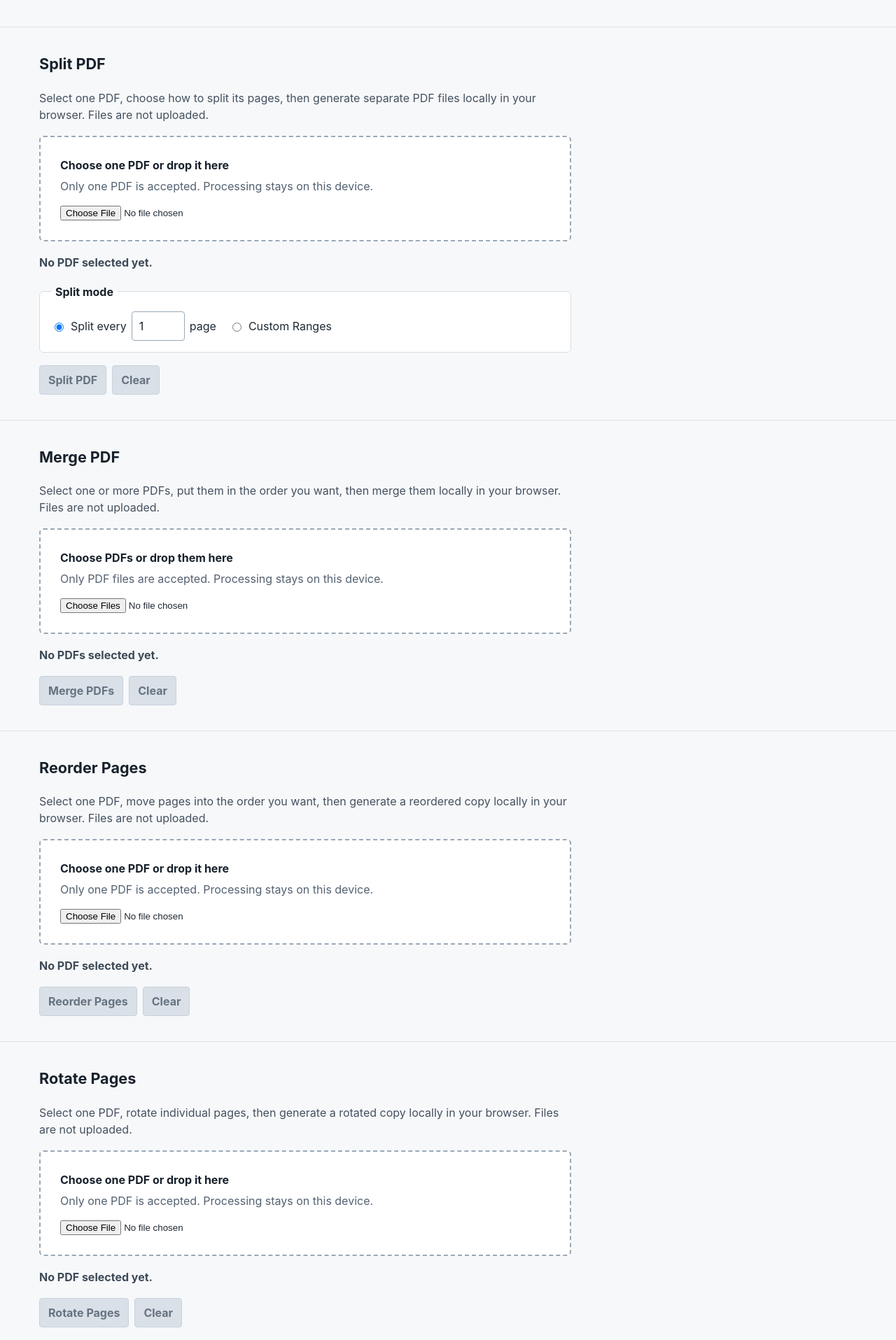
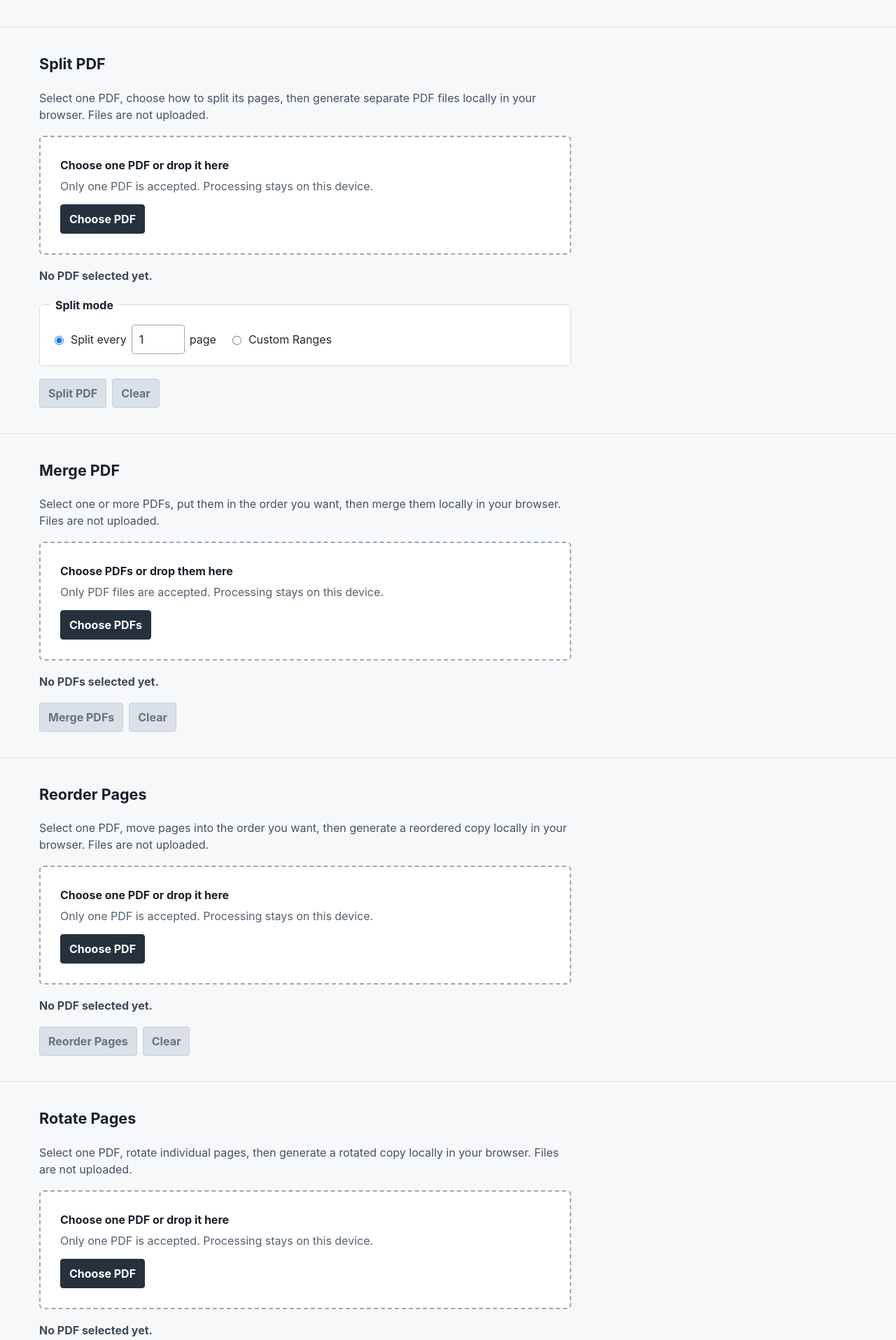
Before and after one commit to cfarmlett/LocalFiles, a React (Vite) app in the folder apps/web/: page / in a window 1280 px wide. Shown: the part 385-2300 px from the top of the page at 70% size. Built offline with nearby package versions, Linux system fonts and the light colour scheme.

Commit message:
feat(ux-007a): shared professional PDF file picker

```diff
--- a/apps/web/src/MergePdfPage.tsx
+++ b/apps/web/src/MergePdfPage.tsx
@@ -17,6 +17,7 @@ import {
 } from "./mergeWorkflow";
 import { ExportResultPanel } from "./ExportResultPanel";
 import { useExportResultUrls, type ExportResult } from "./exportResults";
+import { PdfFilePicker } from "./PdfFilePicker";
 
 export type MergePdfPageProps = Readonly<{
   adapter?: PdfAdapter;
@@ -61,6 +62,12 @@ export function MergePdfPage({ adapter = defaultAdapter }: MergePdfPageProps) {
     () => files.reduce((sum, file) => sum + (file.metadata?.pageCount ?? 0), 0),
     [files],
   );
+  const selectionSummary =
+    files.length === 0
+      ? "No PDFs selected yet."
+      : `${files.length} PDF${files.length === 1 ? "" : "s"} selected${
+          totalPages > 0 ? `, ${totalPages} total pages` : ""
+        }.`;
 
   async function addFiles(selectedFiles: FileList | readonly File[]) {
     const operationToken = asyncOperations.current.begin();
@@ -172,50 +179,16 @@ export function MergePdfPage({ adapter = defaultAdapter }: MergePdfPageProps) {
         </p>
       </div>
 
-      <label
-        className="drop-zone"
-        htmlFor="merge-file-input"
-        onDragOver={(event) => {
-          event.preventDefault();
+      <PdfFilePicker
+        errors={errors}
+        inputId="merge-file-input"
+        inputRef={inputRef}
+        multiple
+        onFilesSelected={(selectedFiles) => {
+          void addFiles(selectedFiles);
         }}
-        onDrop={(event) => {
-          event.preventDefault();
-          void addFiles(event.dataTransfer.files);
-        }}
-      >
-        <span className="drop-zone__title">Choose PDFs or drop them here</span>
-        <span className="drop-zone__copy">
-          Only PDF files are accepted. Processing stays on this device.
-        </span>
-        <input
-          accept="application/pdf,.pdf"
-          id="merge-file-input"
-          multiple
-          onChange={(event) => {
-            if (event.currentTarget.files !== null) {
-              void addFiles(event.currentTarget.files);
-            }
-          }}
-          ref={inputRef}
-          type="file"
-        />
-      </label>
-
-      {errors.length > 0 ? (
-        <div aria-live="polite" className="error-list" role="alert">
-          {errors.map((error) => (
-            <p key={error}>{error}</p>
-          ))}
-        </div>
-      ) : null}
-
-      <div className="merge-summary" aria-live="polite">
-        {files.length === 0
-          ? "No PDFs selected yet."
-          : `${files.length} PDF${files.length === 1 ? "" : "s"} selected${
-              totalPages > 0 ? `, ${totalPages} total pages` : ""
-            }.`}
-      </div>
+        selectionSummary={selectionSummary}
+      />
 
       {files.length > 0 ? (
         <CollapsibleSection
--- a/apps/web/src/MetadataRemovalPage.tsx
+++ b/apps/web/src/MetadataRemovalPage.tsx
@@ -14,6 +14,7 @@ import {
 import { validatePdfFile } from "./mergeWorkflow";
 import { ExportResultPanel } from "./ExportResultPanel";
 import { useExportResultUrls, type ExportResult } from "./exportResults";
+import { PdfFilePicker } from "./PdfFilePicker";
 
 export type MetadataRemovalPageProps = Readonly<{
   adapter?: PdfAdapter;
@@ -181,50 +182,22 @@ export function MetadataRemovalPage({
         </p>
       </div>
 
-      <label
-        className="drop-zone"
-        htmlFor="metadata-file-input"
-        onDragOver={(event) => {
-          event.preventDefault();
+      <PdfFilePicker
+        errors={errors}
+        inputId="metadata-file-input"
+        inputRef={inputRef}
+        instructions="Standard PDF document metadata exposed here can be removed. Processing stays on this device."
+        onFilesSelected={(selectedFiles) => {
+          void selectFiles(selectedFiles);
         }}
-        onDrop={(event) => {
-          event.preventDefault();
-          void selectFiles(event.dataTransfer.files);
-        }}
-      >
-        <span className="drop-zone__title">Choose one PDF or drop it here</span>
-        <span className="drop-zone__copy">
-          Standard PDF document metadata exposed here can be removed. Processing
-          stays on this device.
-        </span>
-        <input
-          accept="application/pdf,.pdf"
-          id="metadata-file-input"
-          onChange={(event) => {
-            if (event.currentTarget.files !== null) {
-              void selectFiles(event.currentTarget.files);
-            }
-          }}
-          ref={inputRef}
-          type="file"
-        />
-      </label>
-
-      {errors.length > 0 ? (
-        <div aria-live="polite" className="error-list" role="alert">
-          {errors.map((error) => (
-            <p key={error}>{error}</p>
-          ))}
-        </div>
-      ) : null}
-
-      <div className="merge-summary" aria-live="polite">
-        {file === undefined
-          ? "No PDF selected yet."
-          : `${file.file.name}, ${file.metadata.pageCount} page${
-              file.metadata.pageCount === 1 ? "" : "s"
-            }.`}
-      </div>
+        selectionSummary={
+          file === undefined
+            ? "No PDF selected yet."
+            : `${file.file.name}, ${file.metadata.pageCount} page${
+                file.metadata.pageCount === 1 ? "" : "s"
+              }.`
+        }
+      />
 
       {file !== undefined ? (
         metadataFields.length > 0 ? (
--- /dev/null
+++ b/apps/web/src/PdfFilePicker.tsx
@@ -0,0 +1,125 @@
+import { useRef, useState, type RefObject } from "react";
+
+export type PdfFilePickerProps = Readonly<{
+  errors: readonly string[];
+  inputId: string;
+  inputRef: RefObject<HTMLInputElement | null>;
+  instructions?: string;
+  multiple?: boolean;
+  onFilesSelected: (files: FileList) => void;
+  selectionSummary: string;
+}>;
+
+export function PdfFilePicker({
+  errors,
+  inputId,
+  inputRef,
+  instructions,
+  multiple = false,
+  onFilesSelected,
+  selectionSummary,
+}: PdfFilePickerProps) {
+  const [isDraggingFile, setIsDraggingFile] = useState(false);
+  const fileDragDepth = useRef(0);
+  const title = multiple
+    ? "Choose PDFs or drop them here"
+    : "Choose one PDF or drop it here";
+  const defaultInstructions = multiple
+    ? "Only PDF files are accepted. Processing stays on this device."
+    : "Only one PDF is accepted. Processing stays on this device.";
+  const titleId = `${inputId}-label`;
+  const instructionsId = `${inputId}-instructions`;
+
+  function resetFileDragState() {
+    fileDragDepth.current = 0;
+    setIsDraggingFile(false);
+  }
+
+  return (
+    <>
+      <label
+        className={`drop-zone${
+          isDraggingFile ? " drop-zone--drag-active" : ""
+        }`}
+        htmlFor={inputId}
+        onDragEnter={(event) => {
+          if (!isFileDrop(event.dataTransfer)) {
+            return;
+          }
+
+          event.preventDefault();
+          fileDragDepth.current += 1;
+          setIsDraggingFile(true);
+        }}
+        onDragLeave={(event) => {
+          event.preventDefault();
+          fileDragDepth.current = Math.max(0, fileDragDepth.current - 1);
+
+          if (fileDragDepth.current === 0) {
+            setIsDraggingFile(false);
+          }
+        }}
+        onDragOver={(event) => {
+          event.preventDefault();
+          event.dataTransfer.dropEffect = isFileDrop(event.dataTransfer)
+            ? "copy"
+            : "none";
+        }}
+        onDrop={(event) => {
+          event.preventDefault();
+          const isPdfFileDrop = isFileDrop(event.dataTransfer);
+
+          resetFileDragState();
+
+          if (isPdfFileDrop) {
+            onFilesSelected(event.dataTransfer.files);
+          }
+        }}
+      >
+        <span className="drop-zone__title" id={titleId}>
+          {title}
+        </span>
+        <span className="drop-zone__copy" id={instructionsId}>
+          {instructions ?? defaultInstructions}
+        </span>
+        <span aria-hidden="true" className="drop-zone__action">
+          {multiple ? "Choose PDFs" : "Choose PDF"}
+        </span>
+        <input
+          accept="application/pdf,.pdf"
+          aria-describedby={instructionsId}
+          aria-labelledby={titleId}
+          className="visually-hidden"
+          id={inputId}
+          multiple={multiple}
+          onChange={(event) => {
+            if (event.currentTarget.files !== null) {
+              onFilesSelected(event.currentTarget.files);
+            }
+          }}
+          ref={inputRef}
+          type="file"
+        />
+      </label>
+
+      {errors.length > 0 ? (
+        <div aria-live="polite" className="error-list" role="alert">
+          {errors.map((error) => (
+            <p key={error}>{error}</p>
+          ))}
+        </div>
+      ) : null}
+
+      <div className="merge-summary" aria-live="polite">
+        {selectionSummary}
+      </div>
+    </>
+  );
+}
+
+function isFileDrop(dataTransfer: DataTransfer): boolean {
+  return (
+    dataTransfer.files.length > 0 ||
+    Array.from(dataTransfer.types).includes("Files")
+  );
+}
--- a/apps/web/src/ReorderPagesPage.tsx
+++ b/apps/web/src/ReorderPagesPage.tsx
@@ -7,6 +7,7 @@ import { CollapsibleSection } from "./CollapsibleSection";
 import { validatePdfFile } from "./mergeWorkflow";
 import { ExportResultPanel } from "./ExportResultPanel";
 import { useExportResultUrls, type ExportResult } from "./exportResults";
+import { PdfFilePicker } from "./PdfFilePicker";
 import {
   buildReorderFileItem,
   createDefaultPageOrder,
@@ -263,57 +264,22 @@ export function ReorderPagesPage({
         </p>
       </div>
 
-      <label
-        className="drop-zone"
-        htmlFor="reorder-file-input"
-        onDragOver={(event) => {
-          event.preventDefault();
-          event.dataTransfer.dropEffect = isFileDrop(event.dataTransfer)
-            ? "copy"
-            : "none";
+      <PdfFilePicker
+        errors={errors}
+        inputId="reorder-file-input"
+        inputRef={inputRef}
+        onFilesSelected={(selectedFiles) => {
+          clearDragState();
+          void selectFiles(selectedFiles);
         }}
-        onDrop={(event) => {
-          event.preventDefault();
-          if (!isFileDrop(event.dataTransfer)) {
-            clearDragState();
-            return;
-          }
-
-          void selectFiles(event.dataTransfer.files);
-        }}
-      >
-        <span className="drop-zone__title">Choose one PDF or drop it here</span>
-        <span className="drop-zone__copy">
-          Only one PDF is accepted. Processing stays on this device.
-        </span>
-        <input
-          accept="application/pdf,.pdf"
-          id="reorder-file-input"
-          onChange={(event) => {
-            if (event.currentTarget.files !== null) {
-              void selectFiles(event.currentTarget.files);
-            }
-          }}
-          ref={inputRef}
-          type="file"
-        />
-      </label>
-
-      {errors.length > 0 ? (
-        <div aria-live="polite" className="error-list" role="alert">
-          {errors.map((error) => (
-            <p key={error}>{error}</p>
-          ))}
-        </div>
-      ) : null}
-
-      <div className="merge-summary" aria-live="polite">
-        {file === undefined
-          ? "No PDF selected yet."
-          : `${file.file.name}, ${file.metadata.pageCount} page${
-              file.metadata.pageCount === 1 ? "" : "s"
-            }.`}
-      </div>
+        selectionSummary={
+          file === undefined
+            ? "No PDF selected yet."
+            : `${file.file.name}, ${file.metadata.pageCount} page${
+                file.metadata.pageCount === 1 ? "" : "s"
+              }.`
+        }
+      />
 
       {pages.length > 0 ? (
         <CollapsibleSection
@@ -438,10 +404,3 @@ function pageOrdersMatch(
     left.every((page, index) => page.pageNumber === right[index]?.pageNumber)
   );
 }
-
-function isFileDrop(dataTransfer: DataTransfer): boolean {
-  return (
-    dataTransfer.files.length > 0 ||
-    Array.from(dataTransfer.types).includes("Files")
-  );
-}
--- a/apps/web/src/RotatePagesPage.tsx
+++ b/apps/web/src/RotatePagesPage.tsx
@@ -7,6 +7,7 @@ import { CollapsibleSection } from "./CollapsibleSection";
 import { validatePdfFile } from "./mergeWorkflow";
 import { ExportResultPanel } from "./ExportResultPanel";
 import { useExportResultUrls, type ExportResult } from "./exportResults";
+import { PdfFilePicker } from "./PdfFilePicker";
 import {
   buildRotateFileItem,
   createDefaultRotatePages,
@@ -193,49 +194,21 @@ export function RotatePagesPage({
         </p>
       </div>
 
-      <label
-        className="drop-zone"
-        htmlFor="rotate-file-input"
-        onDragOver={(event) => {
-          event.preventDefault();
+      <PdfFilePicker
+        errors={errors}
+        inputId="rotate-file-input"
+        inputRef={inputRef}
+        onFilesSelected={(selectedFiles) => {
+          void selectFiles(selectedFiles);
         }}
-        onDrop={(event) => {
-          event.preventDefault();
-          void selectFiles(event.dataTransfer.files);
-        }}
-      >
-        <span className="drop-zone__title">Choose one PDF or drop it here</span>
-        <span className="drop-zone__copy">
-          Only one PDF is accepted. Processing stays on this device.
-        </span>
-        <input
-          accept="application/pdf,.pdf"
-          id="rotate-file-input"
-          onChange={(event) => {
-            if (event.currentTarget.files !== null) {
-              void selectFiles(event.currentTarget.files);
-            }
-          }}
-          ref={inputRef}
-          type="file"
-        />
-      </label>
-
-      {errors.length > 0 ? (
-        <div aria-live="polite" className="error-list" role="alert">
-          {errors.map((error) => (
-            <p key={error}>{error}</p>
-          ))}
-        </div>
-      ) : null}
-
-      <div className="merge-summary" aria-live="polite">
-        {file === undefined
-          ? "No PDF selected yet."
-          : `${file.file.name}, ${file.metadata.pageCount} page${
-              file.metadata.pageCount === 1 ? "" : "s"
-            }.`}
-      </div>
+        selectionSummary={
+          file === undefined
+            ? "No PDF selected yet."
+            : `${file.file.name}, ${file.metadata.pageCount} page${
+                file.metadata.pageCount === 1 ? "" : "s"
+              }.`
+        }
+      />
 
       {pages.length > 0 ? (
         <CollapsibleSection
--- a/apps/web/src/SplitPdfPage.tsx
+++ b/apps/web/src/SplitPdfPage.tsx
@@ -6,6 +6,7 @@ import { createAsyncOperationTracker } from "./asyncOperationToken";
 import { ExportResultPanel } from "./ExportResultPanel";
 import { useExportResultUrls, type ExportResult } from "./exportResults";
 import { validatePdfFile } from "./mergeWorkflow";
+import { PdfFilePicker } from "./PdfFilePicker";
 import {
   buildSplitFileItem,
   getSplitErrorMessage,
@@ -272,49 +273,21 @@ export function SplitPdfPage({ adapter = defaultAdapter }: SplitPdfPageProps) {
         </p>
       </div>
 
-      <label
-        className="drop-zone"
-        htmlFor="split-file-input"
-        onDragOver={(event) => {
-          event.preventDefault();
+      <PdfFilePicker
+        errors={errors}
+        inputId="split-file-input"
+        inputRef={inputRef}
+        onFilesSelected={(selectedFiles) => {
+          void selectFiles(selectedFiles);
         }}
-        onDrop={(event) => {
-          event.preventDefault();
-          void selectFiles(event.dataTransfer.files);
-        }}
-      >
-        <span className="drop-zone__title">Choose one PDF or drop it here</span>
-        <span className="drop-zone__copy">
-          Only one PDF is accepted. Processing stays on this device.
-        </span>
-        <input
-          accept="application/pdf,.pdf"
-          id="split-file-input"
-          onChange={(event) => {
-            if (event.currentTarget.files !== null) {
-              void selectFiles(event.currentTarget.files);
-            }
-          }}
-          ref={inputRef}
-          type="file"
-        />
-      </label>
-
-      {errors.length > 0 ? (
-        <div aria-live="polite" className="error-list" role="alert">
-          {errors.map((error) => (
-            <p key={error}>{error}</p>
-          ))}
-        </div>
-      ) : null}
-
-      <div className="merge-summary" aria-live="polite">
-        {file === undefined
-          ? "No PDF selected yet."
-          : `${file.file.name}, ${file.metadata.pageCount} page${
-              file.metadata.pageCount === 1 ? "" : "s"
-            }.`}
-      </div>
+        selectionSummary={
+          file === undefined
+            ? "No PDF selected yet."
+            : `${file.file.name}, ${file.metadata.pageCount} page${
+                file.metadata.pageCount === 1 ? "" : "s"
+              }.`
+        }
+      />
 
       <fieldset className="split-options">
         <legend>Split mode</legend>
--- a/apps/web/src/styles.css
+++ b/apps/web/src/styles.css
@@ -230,6 +230,12 @@ h3 {
   padding: 28px;
 }
 
+.drop-zone:hover,
+.drop-zone--drag-active {
+  background: #f2f5f8;
+  border-color: #5d6f82;
+}
+
 .drop-zone:focus-within {
   outline: 3px solid #b8c7d6;
   outline-offset: 2px;
@@ -244,8 +250,15 @@ h3 {
   color: #536171;
 }
 
-.drop-zone input {
-  margin-top: 10px;
+.drop-zone__action {
+  background: #25313d;
+  border: 1px solid #25313d;
+  border-radius: 4px;
+  color: #ffffff;
+  font-weight: 700;
+  justify-self: start;
+  margin-top: 8px;
+  padding: 8px 12px;
 }
 
 .error-list {
```
Also changed, not shown: apps/web/src/DeletePagesPage.tsx (+18 -48 lines), 2 other files (tests, documents, lock files or other folders).
